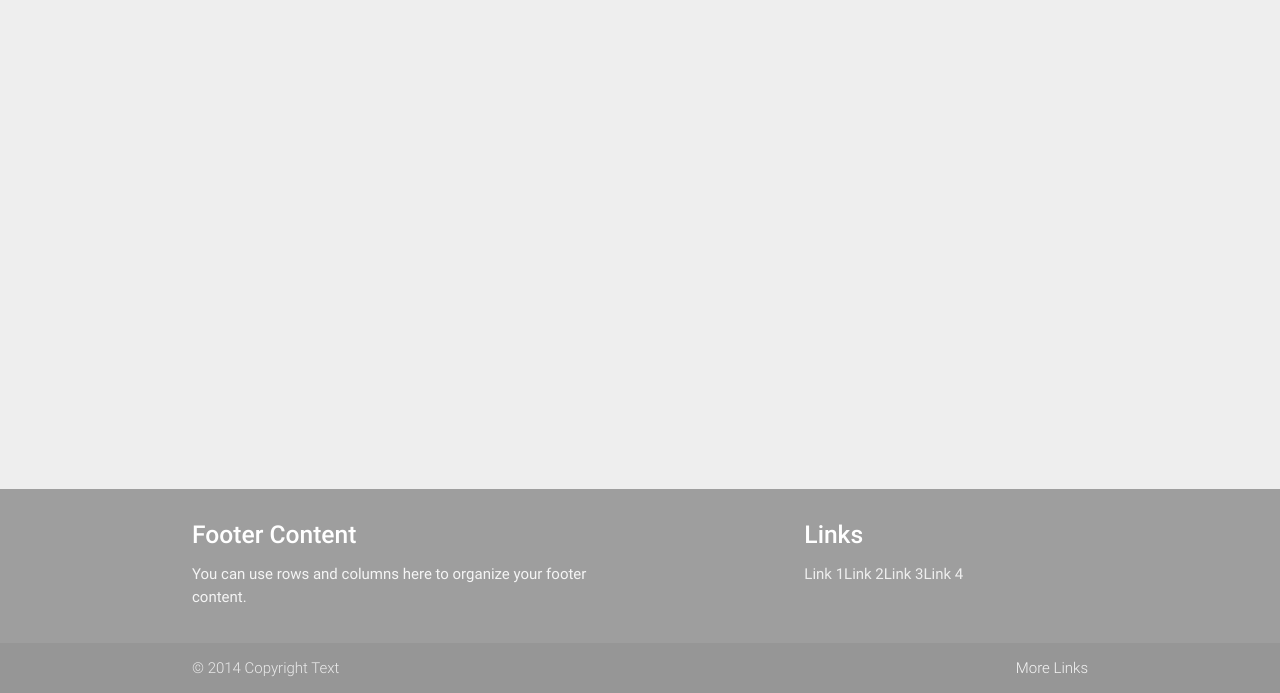
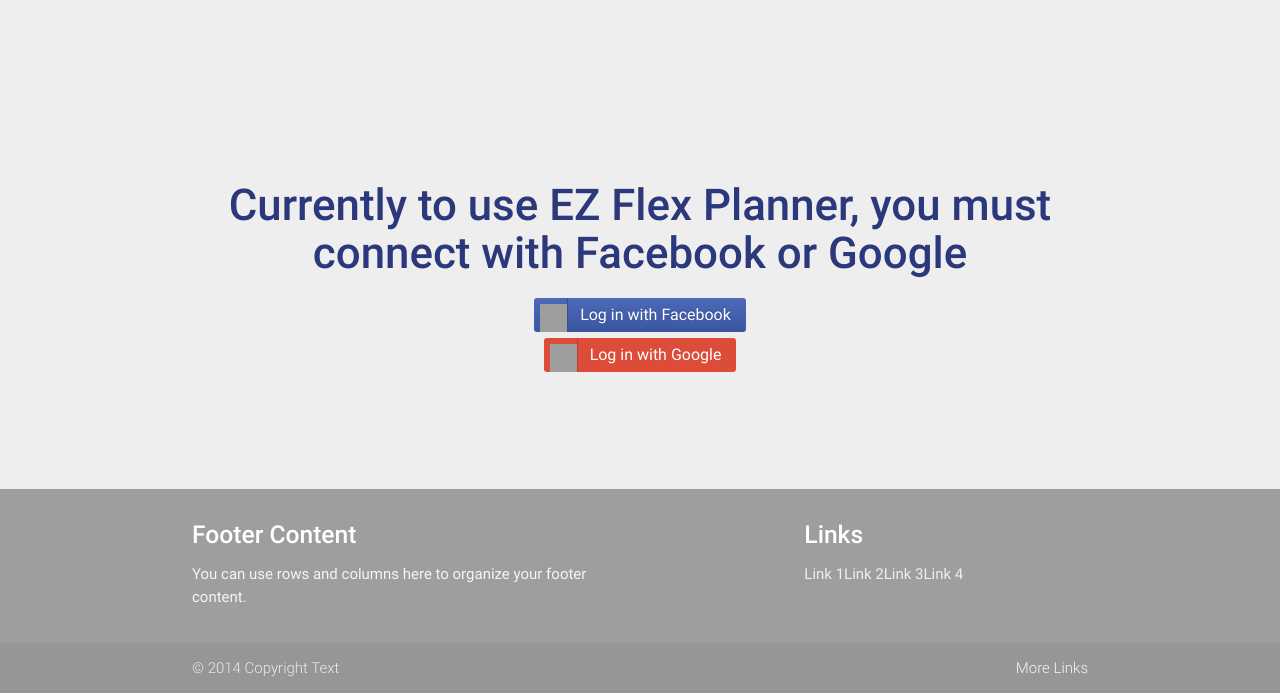
Before and after one commit to davisk4rpi/scheduling-app, a React app in the folder client/: page /login in a window 1280 px wide. Shown: the part 107-800 px from the top of the page. Built offline with nearby package versions, Linux system fonts and the light colour scheme; no server answers; grey boxes are pictures that could not be loaded.

Commit message:
Edit login/signup page formatting

```diff
--- a/client/src/assets/styles/App.scss
+++ b/client/src/assets/styles/App.scss
@@ -145,6 +145,12 @@
   }
 }
 
+// Login/Signup page
+
+#loginBox {
+  margin-top: 25%;
+}
+
 // Dashboard
 
 #dashboard {
--- a/client/src/components/Login.js
+++ b/client/src/components/Login.js
@@ -3,14 +3,21 @@
 const Login = props => {
   console.log(props);
   return (
+    <div className="center-align" id="loginBox">
+      <h3>
+        Currently to use EZ Flex Planner, you must connect with Facebook or
+        Google
+      </h3>
       <div>
         <a className="loginBtn loginBtn--facebook" href="/auth/facebook">
           {props.message} with Facebook
         </a>
-
+      </div>
+      <div>
         <a className="loginBtn loginBtn--google" href="/auth/google">
           {props.message} with Google
         </a>
+      </div>
     </div>
   );
 };
```
Also changed, not shown: client/src/assets/styles/App.css. Lines whose indentation alone changed are shown as unchanged.
